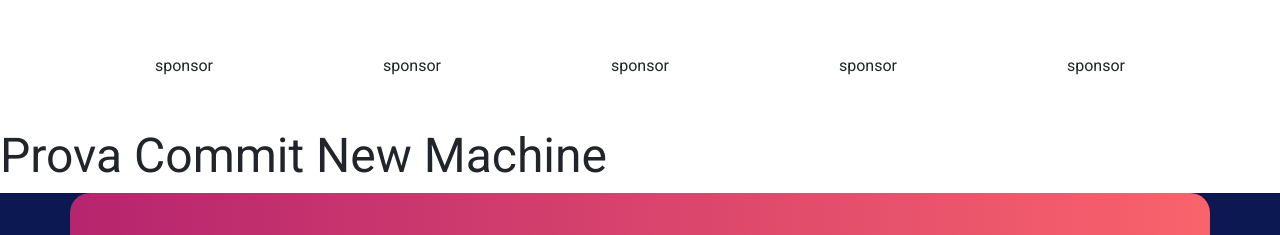
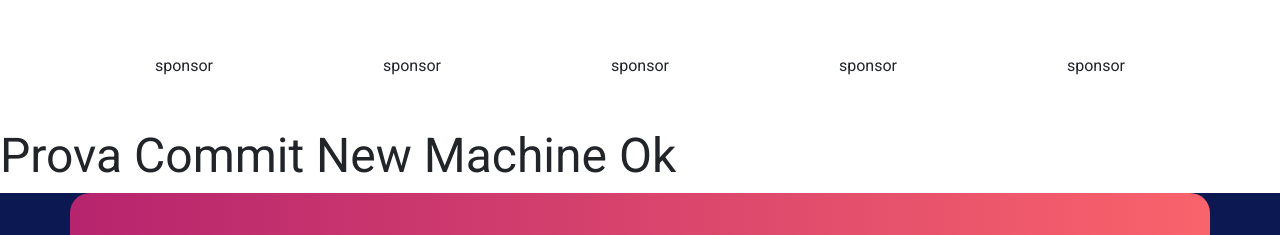
Before and after one commit to GiacWebDev/proj-html-vuejs, a Vue app: page / in a window 1280 px wide. Shown: the part 3780-4015 px from the top of the page. Built offline with nearby package versions, Linux system fonts and the light colour scheme.

Commit message:
second test to pull

```diff
--- a/src/components/AppMain.vue
+++ b/src/components/AppMain.vue
@@ -128,7 +128,7 @@ export default {
   <!-- bianca -->
   <Partner />
 
-  <h1>prova commit new machine</h1>
+  <h1>prova commit new machine ok</h1>
 
 
 </template>
```
